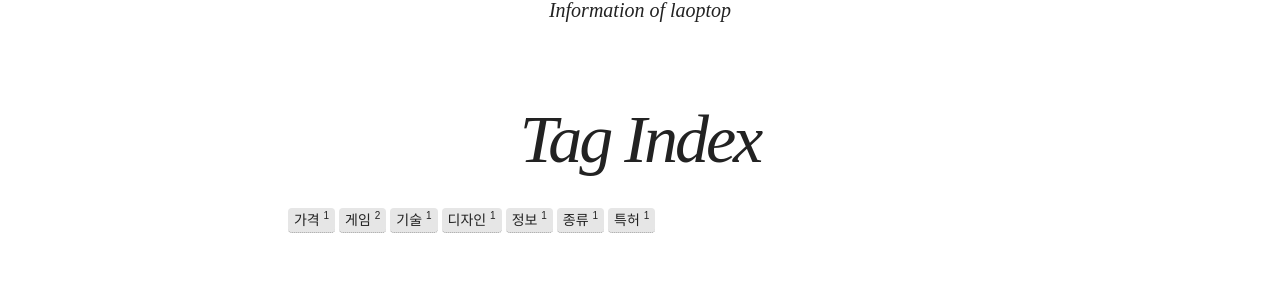
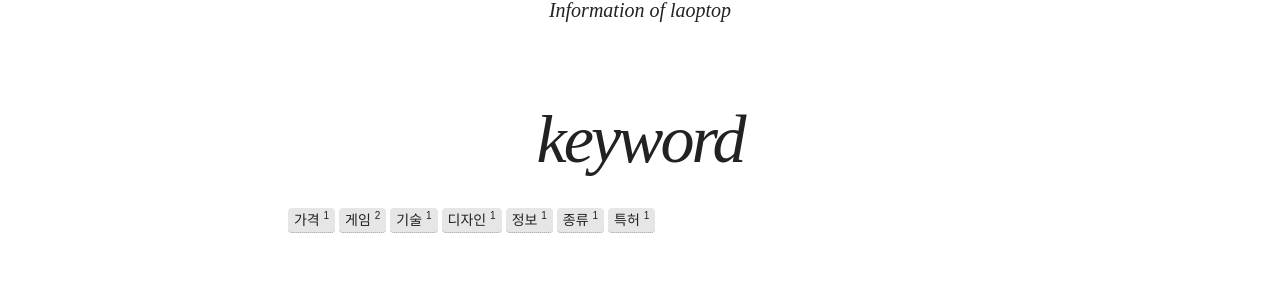
Before and after one commit to kimdj1234/kimdj1234.github.com, a Jekyll site: the page built from tags/index.md, in a window 1280 px wide. Shown: the part 374-671 px from the top of the page. Built offline with Jekyll 4.4.1, drawn with Linux system fonts in a browser that asks for light colours; nearby versions of some CDN libraries.

Commit message:
Update index.md

```diff
--- a/tags/index.md
+++ b/tags/index.md
@@ -1,6 +1,6 @@
 ---
 layout: page
-title: Tag Index
+title: keyword
 excerpt: "An archive of posts sorted by tag."
 ---
 
```
